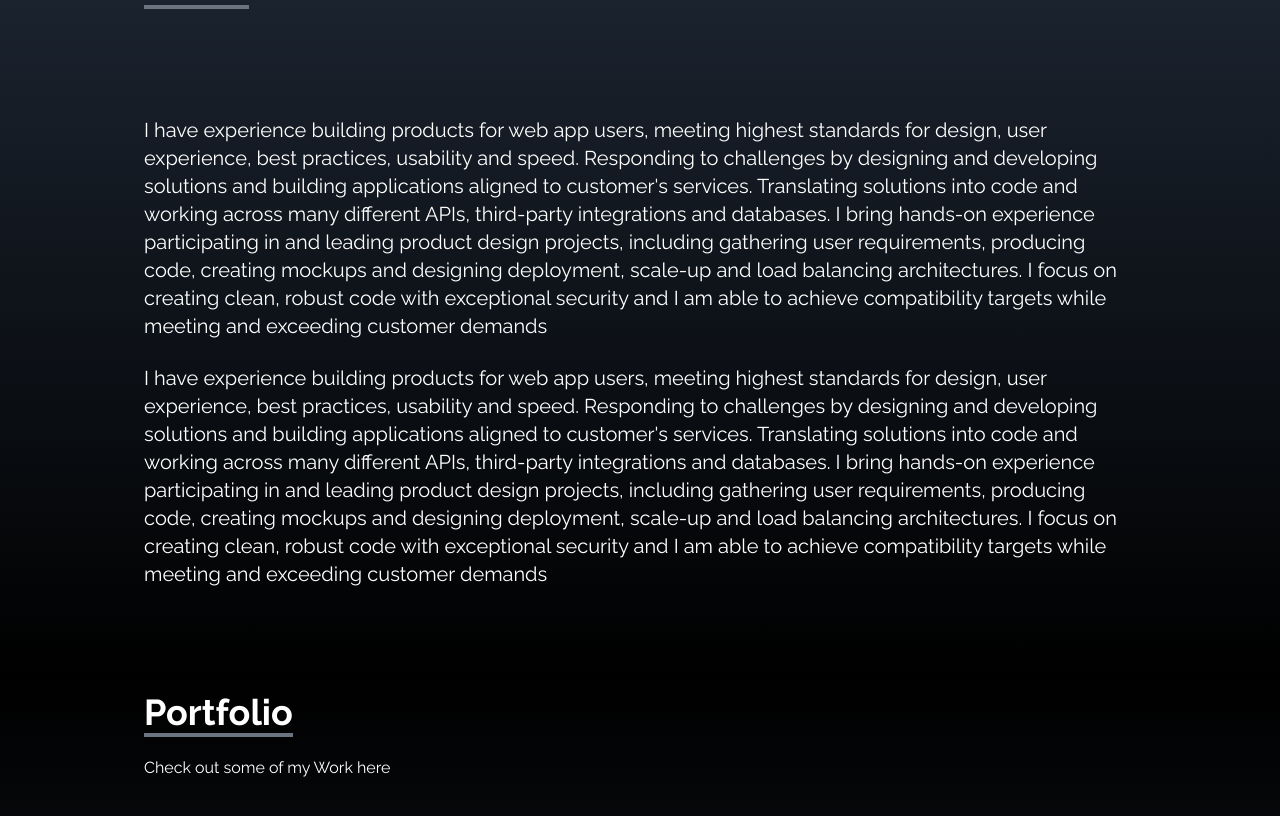
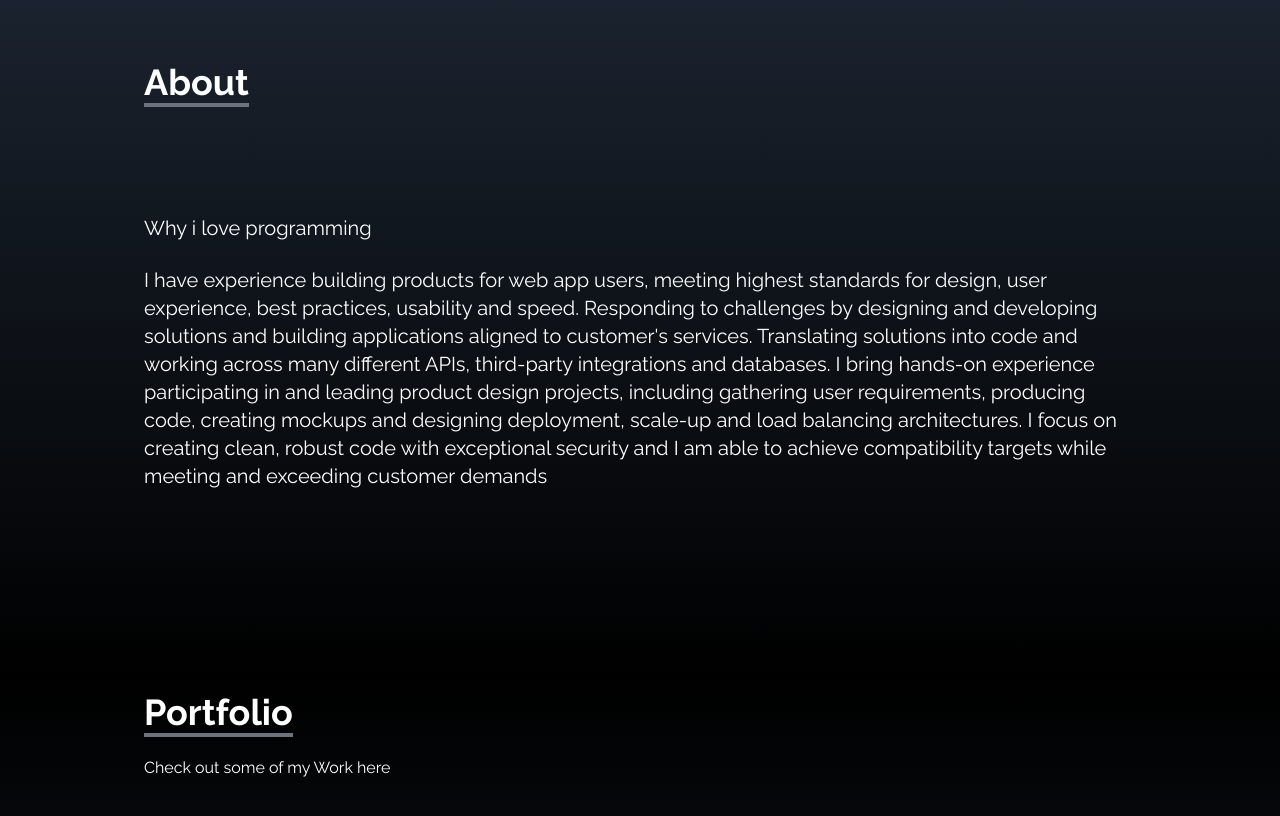
Before and after one commit to Francisomondi/Francis_potfolio, a React (Create React App) app: page / in a window 1280 px wide. Shown: the part 924-1740 px from the top of the page. Built offline with nearby package versions, Linux system fonts and the light colour scheme; a web font is replaced by a local one.

Commit message:
smooth scroll finally done

```diff
--- a/src/components/About.jsx
+++ b/src/components/About.jsx
@@ -2,24 +2,13 @@ import React from 'react'
 
 const About = () => {
     return (
-        <div name="about" className='w-full h-screen bg-gradient-to-b from-gray-800 to-black text-white'>
+        <div name="About" className='w-full h-screen bg-gradient-to-b from-gray-800 to-black text-white'>
             <div className='max-w-screen-lg p-4 mx-auto flex flex-col justify-center w-full h-full'>
                 <div className='pb-8'>
                     <p className='text-4xl font-bold inline border-b-4 border-gray-500'>About</p>
                 </div>
                 <p className='text-xl mt-20 '>
-                    I have experience building products for web app users, meeting highest
-                    standards for design, user experience, best practices, usability and
-                    speed. Responding to challenges by designing and developing solutions
-                    and building applications aligned to customer's services. Translating
-                    solutions into code and working across many different APIs, third-party
-                    integrations and databases.
-                    I bring hands-on experience participating in and leading product design
-                    projects, including gathering user requirements, producing code,
-                    creating mockups and designing deployment, scale-up and load
-                    balancing architectures. I focus on creating clean, robust code with
-                    exceptional security and I am able to achieve compatibility targets while
-                    meeting and exceeding customer demands
+                    Why i love programming
                 </p>
                 <br />
                 <p className='text-xl'>
--- a/src/components/Contact.jsx
+++ b/src/components/Contact.jsx
@@ -2,7 +2,7 @@ import React from 'react'
 
 const Contact = () => {
     return (
-        <div name='contact' className='w-full h-screen bg-gradient-to-b from-black to-gray-800 p-4 text-white'>
+        <div name='Contact' className='w-full h-screen bg-gradient-to-b from-black to-gray-800 p-4 text-white'>
             <div className='flex flex-col p-4 justify-center max-w-screen-lg mx-auto h-full'>
                 <div className='pb-8'>
                     <p className='text-4xl font-bold inline border-b-4 border-gray-500'>Contact</p>
--- a/src/components/Experience.jsx
+++ b/src/components/Experience.jsx
@@ -63,7 +63,7 @@ const Experience = () => {
     ]
 
     return (
-        <div name="experience" className='bg-gradient-to-b from-gray-800 to-black w-full h-screen'>
+        <div name="Experience" className='bg-gradient-to-b from-gray-800 to-black w-full h-screen'>
 
             <div className='max-w-screen-lg mx-auto p-4 flex flex-col justify-center w-full h-full text-white'>
                 <div>
--- a/src/components/Home.jsx
+++ b/src/components/Home.jsx
@@ -4,7 +4,7 @@ import { RxDoubleArrowRight } from "react-icons/rx";
 
 const Home = () => {
     return (
-        <div name="home" className='h-screen w-full bg-gradient-to-b from-black via-black to-gray-800 '>
+        <div name="Home" className='h-screen w-full bg-gradient-to-b from-black via-black to-gray-800 '>
             <div className='max-w-screen-lg mx-auto flex flex-col items-center justify-center h-full px-4 md:flex-row '>
                 <div className='flex flex-col justify-center h-full '>
                     <h2 className='text-4xl sm:text-7xl font-bold text-white '>I'm a Full Stack Developer</h2>
--- a/src/components/Portfolio.jsx
+++ b/src/components/Portfolio.jsx
@@ -36,7 +36,7 @@ const Portfolio = () => {
     ]
 
     return (
-        <div name="portfolio" className='bg-gradient-to-b from-black to-gray-800 w-full text-white md:h-screen'>
+        <div name="Portfolio" className='bg-gradient-to-b from-black to-gray-800 w-full text-white md:h-screen'>
             <div className='max-w-screen-lg p-4 mx-auto flex flex-col justify-between w-full h-full'>
                 <div className='pb-8'>
                     <p className='text-4xl font-bold inline border-b-4 border-gray-500'>Portfolio</p>
```
